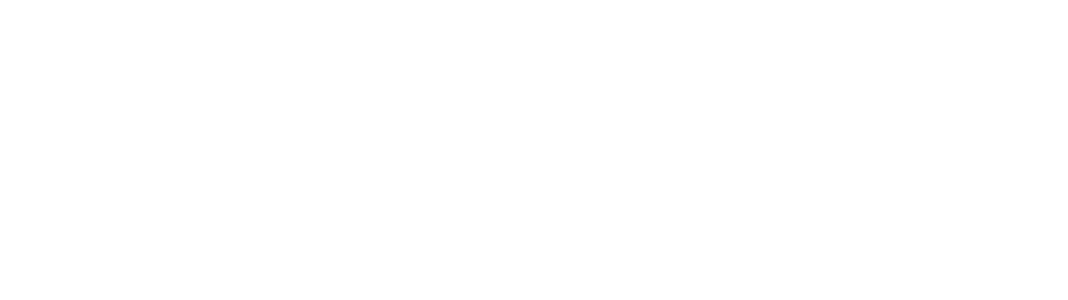
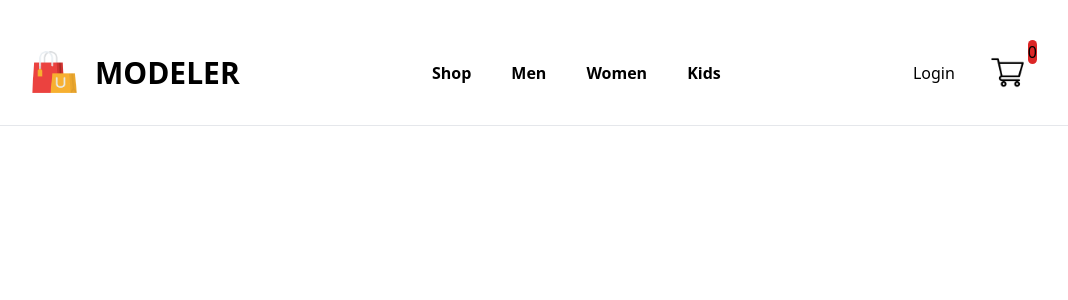
Before and after one commit to dasunthamsh/Shopping-Web, a React (Create React App) app: page / in a window 1280 px wide. Shown: the top 300 px of the page, without its empty margins (106-1174 px from the left). Built offline with nearby package versions, Linux system fonts and the light colour scheme.

Commit message:
navbar added

```diff
--- a/src/Components/Navbar/Navbar.tsx
+++ b/src/Components/Navbar/Navbar.tsx
@@ -1,11 +1,28 @@
 import React from "react"
 import './Navbar.css'
+import logo from "../Assets/logo.png"
+import cart_icon from "../Assets/cart_icon.png"
 
 const Navbar = ()=>{
     return(
-        <div>
+        <div className='navbar flex mt-30 mt-10 border-b pb-5'>
+            <div className='flex gap-2 ml-32 items-center'>
+                <img className='scale-75' src={logo} alt='logo'/>
+                <p className='font-bold text-3xl'>MODELER</p>
+            </div>
+            <ul className='nav-menu flex flex-row gap-10 mx-auto items-center font-bold'>
+                <li>Shop</li>
+                <li>Men</li>
+                <li>Women</li>
+                <li>Kids</li>
+            </ul>
+            <div className='nav-login-cart flex mr-32 gap-5'>
+                <button className=''>Login</button>
+                <img className='scale-50' src={cart_icon} alt='cart'/>
+                <div><div className='relative right-8 bg-red-600 bg-auto rounded-full'>0</div></div>
+            </div>
+        </div>
 
-        </div>
     )
 }
 
--- a/src/index.css
+++ b/src/index.css
@@ -1,13 +1,18 @@
-body {
-  margin: 0;
-  font-family: -apple-system, BlinkMacSystemFont, 'Segoe UI', 'Roboto', 'Oxygen',
-    'Ubuntu', 'Cantarell', 'Fira Sans', 'Droid Sans', 'Helvetica Neue',
-    sans-serif;
-  -webkit-font-smoothing: antialiased;
-  -moz-osx-font-smoothing: grayscale;
-}
+@tailwind base;
+@tailwind components;
+@tailwind utilities;
 
-code {
-  font-family: source-code-pro, Menlo, Monaco, Consolas, 'Courier New',
-    monospace;
-}
+
+/*body {*/
+/*  margin: 0;*/
+/*  font-family: -apple-system, BlinkMacSystemFont, 'Segoe UI', 'Roboto', 'Oxygen',*/
+/*    'Ubuntu', 'Cantarell', 'Fira Sans', 'Droid Sans', 'Helvetica Neue',*/
+/*    sans-serif;*/
+/*  -webkit-font-smoothing: antialiased;*/
+/*  -moz-osx-font-smoothing: grayscale;*/
+/*}*/
+
+/*code {*/
+/*  font-family: source-code-pro, Menlo, Monaco, Consolas, 'Courier New',*/
+/*    monospace;*/
+/*}*/
```
